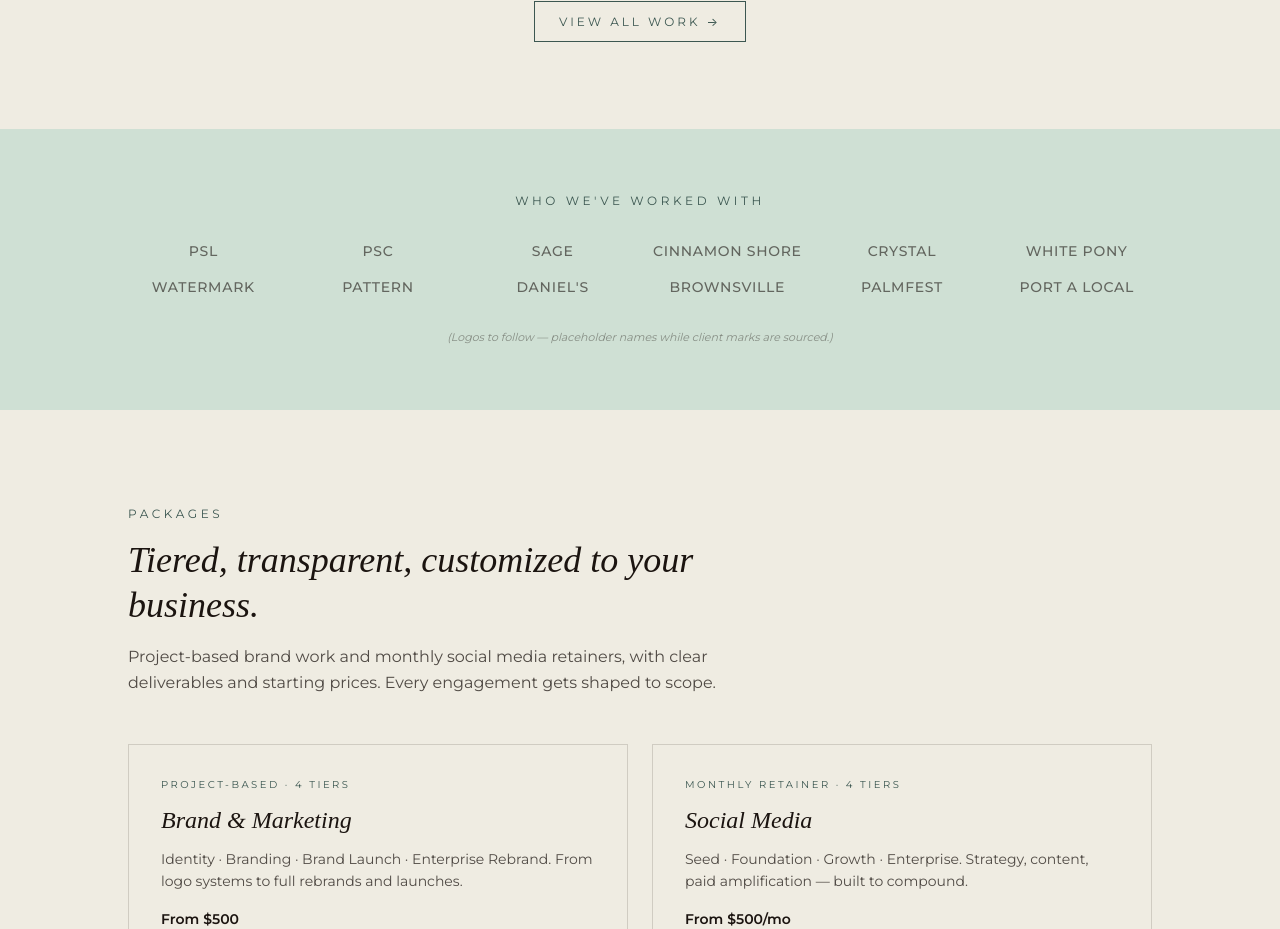
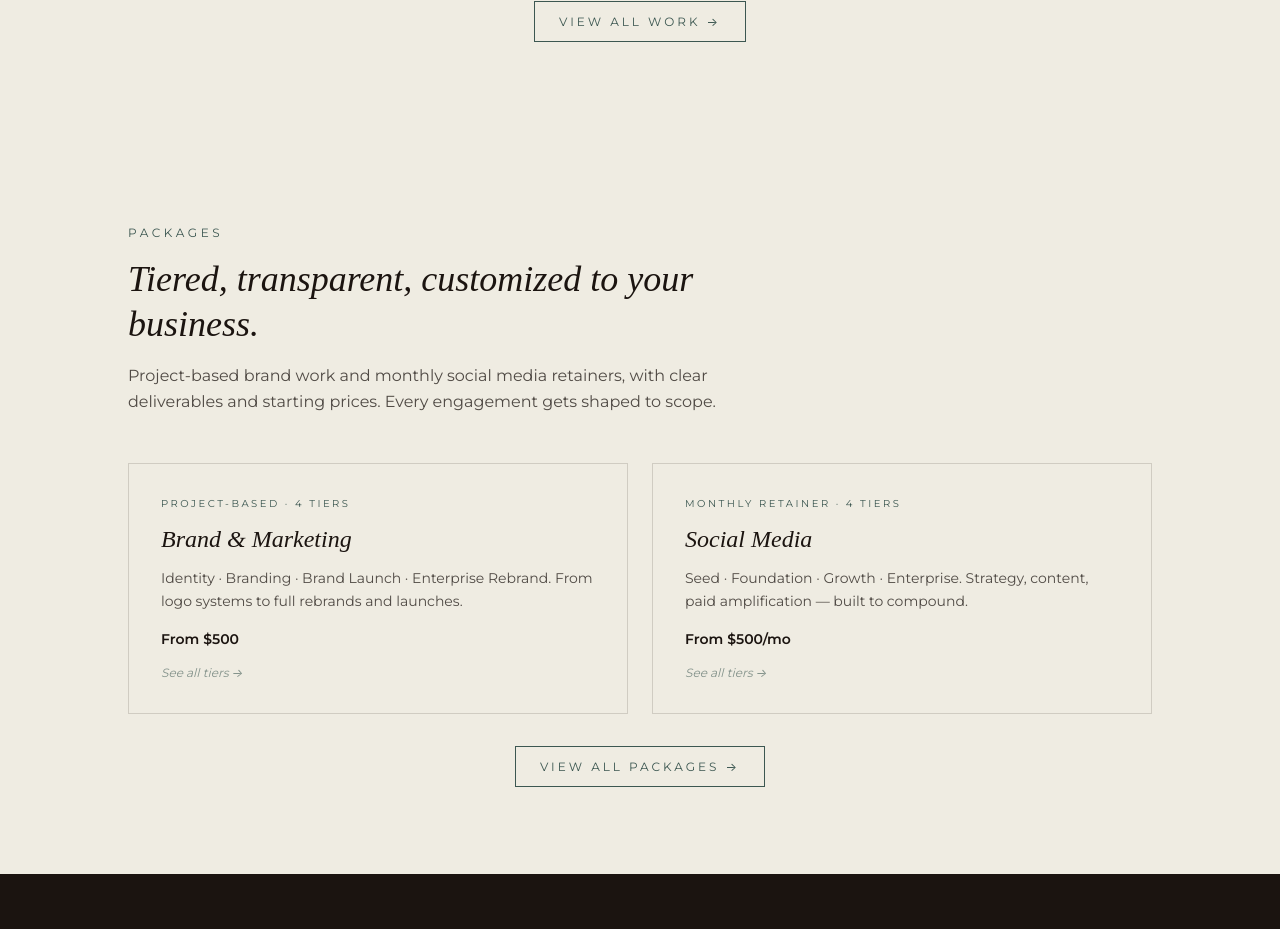
Before and after one commit to haveebot/farley-creative-site, a Next.js app: page / in a window 1280 px wide. Shown: the part 2315-3244 px from the top of the page. Built offline with nearby package versions, Linux system fonts and the light colour scheme.

Commit message:
fix(home): remove placeholder logo ticker entirely

```diff
--- a/src/app/page.tsx
+++ b/src/app/page.tsx
@@ -135,28 +135,6 @@ export default function HomePage() {
         </div>
       </section>
 
-      {/* WHO WE'VE WORKED WITH — logo strip placeholder */}
-      <section className="bg-soft-mint text-warm-black px-6 py-16">
-        <div className="max-w-5xl mx-auto">
-          <p className="text-xs uppercase tracking-[0.3em] text-forest-teal mb-8 text-center">
-            Who we&apos;ve worked with
-          </p>
-          <div className="grid grid-cols-3 md:grid-cols-6 gap-x-6 gap-y-4 items-center justify-items-center">
-            {CLIENT_LOGOS.map((name) => (
-              <div
-                key={name}
-                className="text-xs md:text-sm font-medium text-warm-black/60 tracking-wider uppercase text-center"
-                title={name}
-              >
-                {name}
-              </div>
-            ))}
-          </div>
-          <p className="text-[11px] text-warm-black/40 text-center mt-8 italic">
-            (Logos to follow — placeholder names while client marks are sourced.)
-          </p>
-        </div>
-      </section>
 
       {/* PACKAGES — 5 productized offerings per Collie's notes */}
       <section id="packages" className="bg-cream text-warm-black px-6 py-24">
@@ -260,22 +238,3 @@ export default function HomePage() {
     </main>
   );
 }
-
-/**
- * Per Collie's IMG_3037 logo strip — using working names while client marks
- * are sourced from her assets.
- */
-const CLIENT_LOGOS = [
-  "PSL",
-  "PSC",
-  "Sage",
-  "Cinnamon Shore",
-  "Crystal",
-  "White Pony",
-  "Watermark",
-  "Pattern",
-  "Daniel's",
-  "Brownsville",
-  "PALMFEST",
-  "Port A Local",
-];
```
